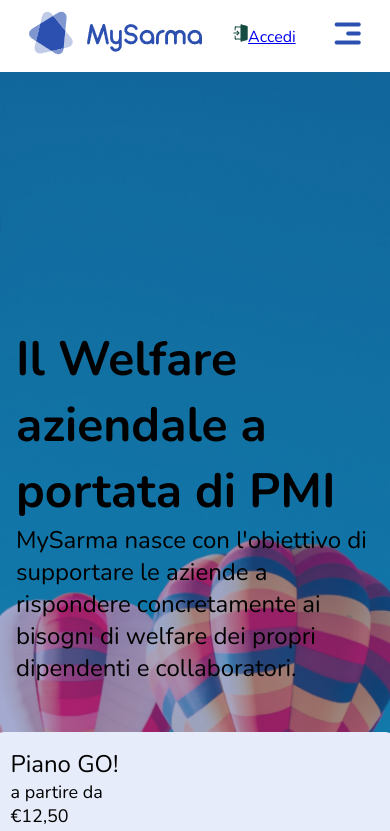
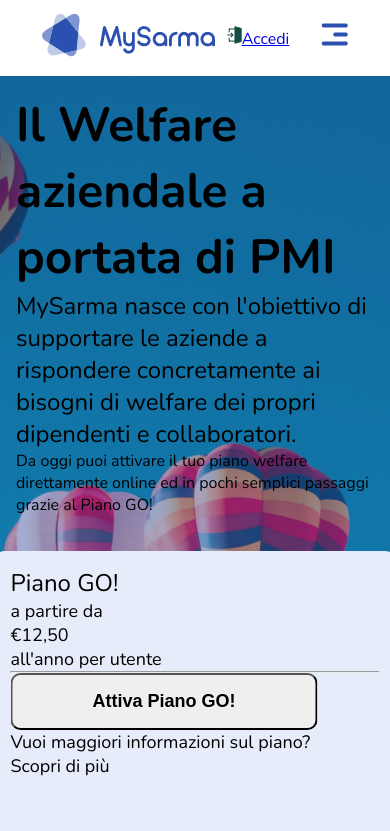
Before and after one commit to vito-pizzulli/omninext-front-end-dev-test, a Vue app: page / in a window 390 px wide. Shown: the top 831 px of the page. Built offline with nearby package versions, Linux system fonts and the light colour scheme.

Commit message:
Small changes done to previous components.

```diff
--- a/src/components/HeaderNavbar.vue
+++ b/src/components/HeaderNavbar.vue
@@ -43,7 +43,7 @@
         nav {
             ul {
                 @include flex(row, space-between, center, wrap);
-                height: 72px;
+                padding: .8rem;
             }
 
             &.mobile ul li:first-of-type {
--- a/src/components/PrimaryContent.vue
+++ b/src/components/PrimaryContent.vue
@@ -23,6 +23,7 @@
         <div class="mobile">
             <h2>Il Welfare aziendale a portata di PMI</h2>
             <p class="big">MySarma nasce con l'obiettivo di supportare le aziende a rispondere concretamente ai bisogni di welfare dei propri dipendenti e collaboratori.</p>
+            <p class="small">Da oggi puoi attivare il tuo piano welfare direttamente online ed in pochi semplici passaggi grazie al Piano GO!</p>
             <PricingBalloon
                 :name="goPlanElements.name"
                 :price="goPlanElements.price"
@@ -60,13 +61,12 @@
         @include flex(row, center, center, wrap);
         background-image: url("/src/assets/balloons.png");
         background-size: cover;
-        height: 1024px;
         position: relative;
         padding: 1rem;
 
         @media screen and (max-width: 767px) {
             background-position: 35%;
-            height: 865px;
+            padding-bottom: 15rem;
         }
 
         div.desktop div.container {
```
